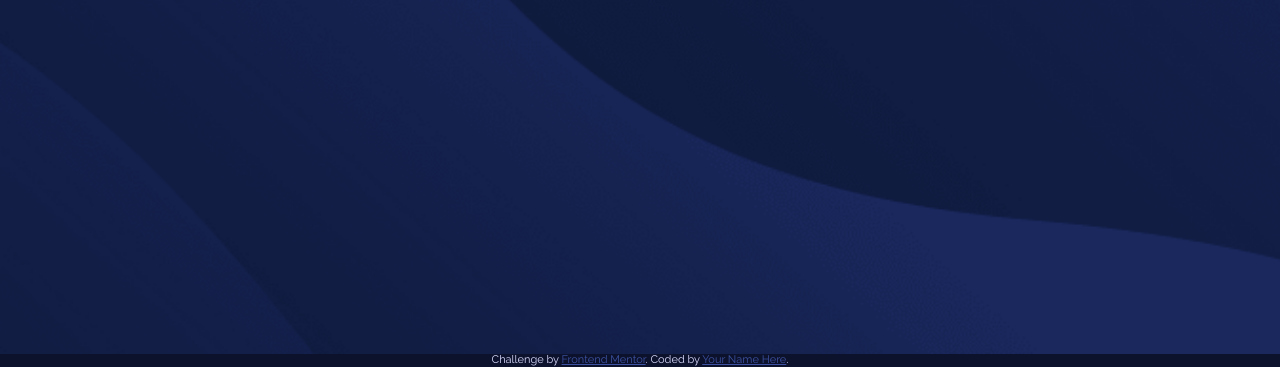
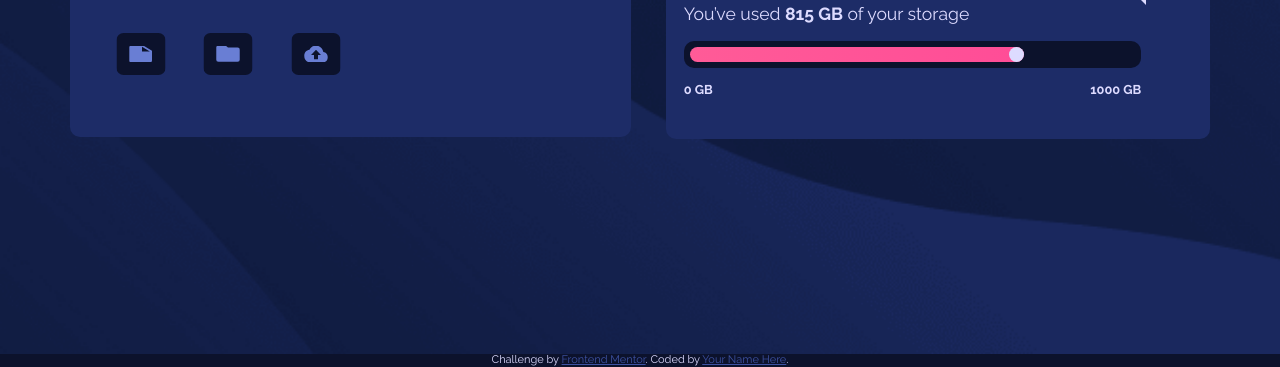
Before and after one commit to Sven72/fylo-data-storage-component, a plain HTML site: page index.html in a window 1280 px wide. Shown: the part 446-813 px from the top of the page. Drawn offline with Linux system fonts and the light colour scheme.

Commit message:
Fixed some issue in desktop view

```diff
--- a/style.css
+++ b/style.css
@@ -163,19 +163,20 @@ body {
 
 @media (min-width: 900px) {
   body {
-    display: flex;
-    flex-direction: column;
-    justify-content: center;
+    /* display: flex; */
+    /* flex-direction: column; */
+    /* justify-content: center; */
   }
   .flex-container {
+    height: 100vh;
     flex-direction: row;
     background-image: url(./images/bg-desktop.png);
     background-position: center bottom;
     background-repeat: no-repeat;
     padding: 4em;
-    padding-top: 10%;
+    padding-top: 25%;
     align-items: baseline;
-    height: 100vh;
+    /* align-items: center; */
   }
 
   .icon-container {
```
